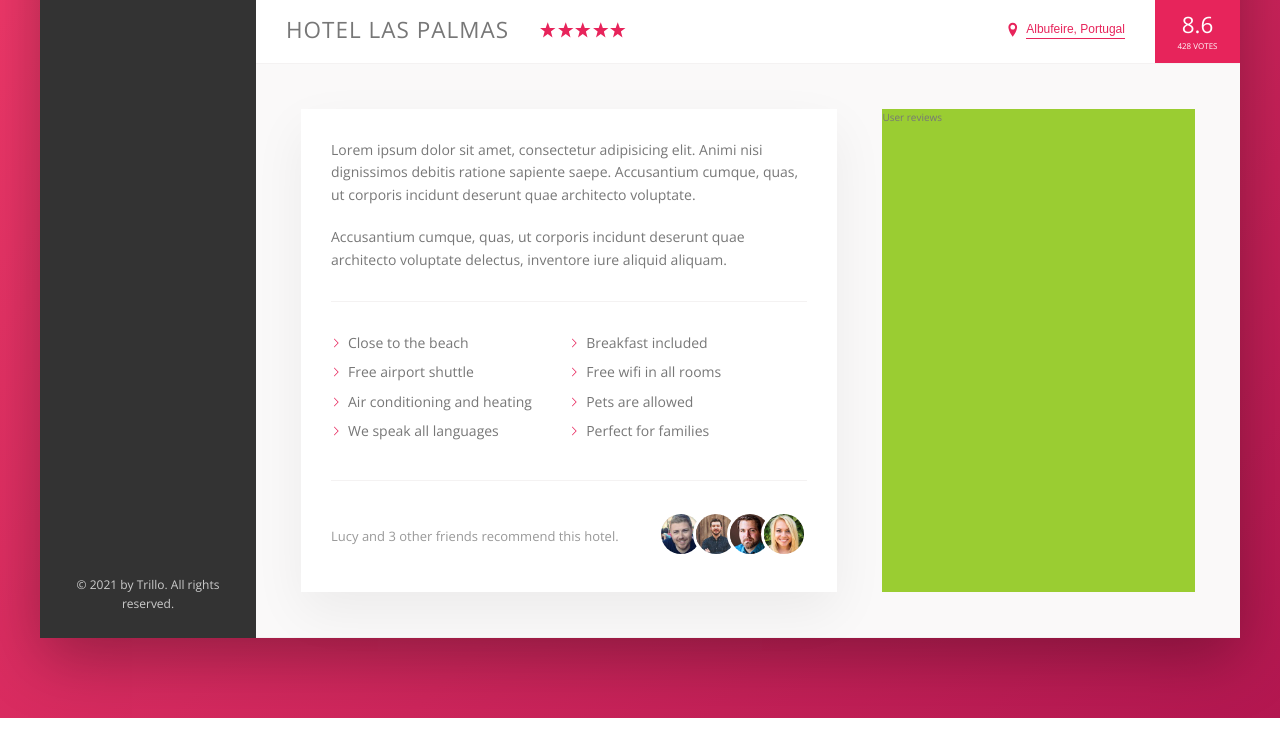
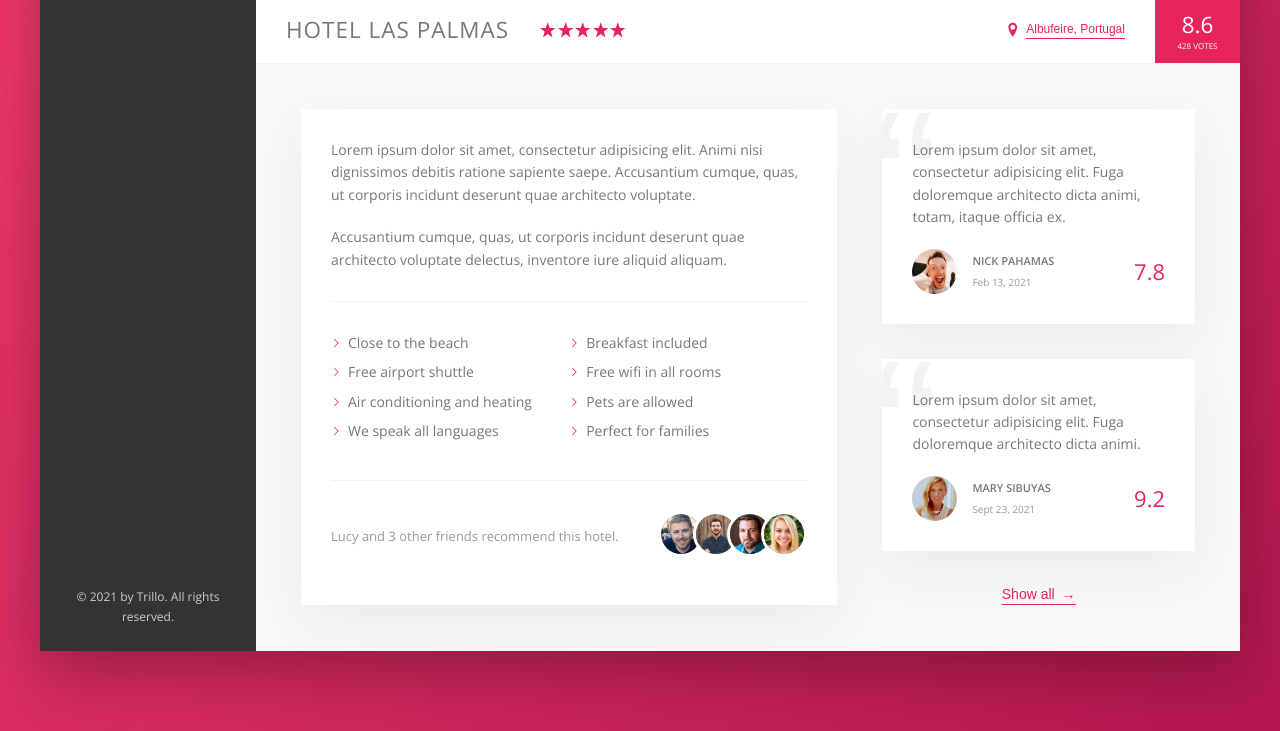
Before and after one commit to emanvallejos/twillo, a website: page index.html in a window 1280 px wide. Shown: the part 538-1269 px from the top of the page. Drawn offline with nearby package versions, Linux system fonts and the light colour scheme.

Commit message:
Building the User Reviews Section

```diff
--- a/index.html
+++ b/index.html
@@ -157,7 +157,33 @@
                             </div>
                         </div>
                         <div class="user-reviews">
-                            User reviews
+                            <figure class="review">
+                                <blockquote class="review__text">
+                                    Lorem ipsum dolor sit amet, consectetur adipisicing elit. Fuga doloremque architecto dicta animi, totam, itaque officia ex.
+                                </blockquote>
+                                <figcaption class="review__user">
+                                    <img src="img/user-1.jpg" alt="User 1" class="review__photo">
+                                    <div class="review__user-box">
+                                        <p class="review__user-name">Nick Pahamas</p>
+                                        <p class="review__user-date">Feb 13, 2021</p>
+                                    </div>
+                                    <div class="review__rating">7.8</div>
+                                </figcaption>
+                            </figure>
+                            <figure class="review">
+                                <blockquote class="review__text">
+                                    Lorem ipsum dolor sit amet, consectetur adipisicing elit. Fuga doloremque architecto dicta animi.
+                                </blockquote>
+                                <figcaption class="review__user">
+                                    <img src="img/user-2.jpg" alt="User 2" class="review__photo">
+                                    <div class="review__user-box">
+                                        <p class="review__user-name">Mary Sibuyas</p>
+                                        <p class="review__user-date">Sept 23, 2021</p>
+                                    </div>
+                                    <div class="review__rating">9.2</div>
+                                </figcaption>
+                            </figure>
+                            <button class="btn-inline">Show all <span>&rarr;</span></button>
                         </div>
                     </div>
                 </main>
--- a/sass/_components.scss
+++ b/sass/_components.scss
@@ -280,8 +280,17 @@
     cursor: pointer;
     transition: all .2s;
 
+    & span {
+        margin-left: 3px;
+        transition: margin-left .2s;
+    }
+
     &:hover {
         color: var(--color-grey-dark-1);
+
+        & span {
+            margin-left: 8px;
+        }
     }
 
     &:focus {
@@ -382,3 +391,68 @@
         }
     }
 }
+
+
+///////////////////////////////////////////
+// REVIEWS
+.review {
+    background-color: #ffffff;
+    box-shadow: var(--shadow-light);
+    padding: 3rem;
+    margin-bottom: 3.5rem;
+    position: relative;
+    overflow: hidden;
+
+    &__text {
+        margin-bottom: 2rem;
+        z-index: 10;
+        position: relative;
+    }
+
+    &__user {
+        display: flex;
+        align-items: center;
+    }
+
+    &__photo {
+        height: 4.5rem;
+        width: 4.5rem;
+        border-radius: 50%;
+        margin-right: 1.5rem;
+    }
+
+    &__user-box {
+        margin-right: auto;
+    }
+
+    &__user-name {
+        font-size: 1.1rem;
+        font-weight: 600;
+        text-transform: uppercase;
+        margin-bottom: .4rem;
+    }
+
+    &__user-date {
+        font-size: 1rem;
+        color: var(--color-grey-dark-3);
+    }
+
+    &__rating {
+        color: var(--color-primary);
+        font-size: 2.2rem;
+        font-weight: 300;
+    }
+
+    &::before {
+        content: "\201C";
+        position: absolute;
+        top: -2.75rem;
+        left: -1rem;
+        line-height: 1;
+        font-size: 20rem;
+        color: var(--color-grey-light-2);
+        font-family: sans-serif;
+        z-index: 1;
+
+    }
+}
--- a/sass/_layout.scss
+++ b/sass/_layout.scss
@@ -39,6 +39,7 @@
 }
 
 .detail {
+    font-size: 1.4rem;
     display: flex;
     padding: 4.5rem;
     background-color: var(--color-grey-light-1);
@@ -46,7 +47,6 @@
 }
 
 .description {
-    font-size: 1.4rem;
     background-color: #ffffff;
     box-shadow: var(--shadow-light);
     padding: 3rem;
@@ -55,6 +55,9 @@
 }
 
 .user-reviews {
-    background-color: yellowgreen;
     flex: 1;
+
+    display: flex;
+    flex-direction: column;
+    align-items: center;
 }
```
Also changed, not shown: css/style.css.
